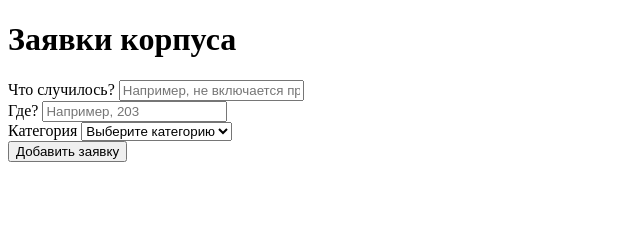
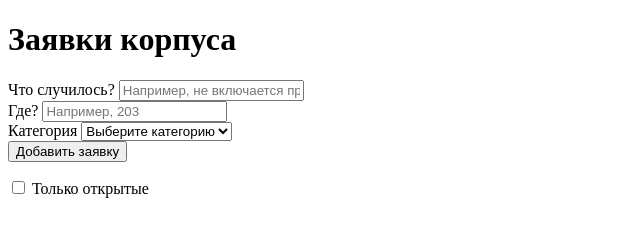
Before and after one commit to polina156/room, a plain HTML site: page index.html in a window 1280 px wide. Shown: the whole page, without its empty margins (0-640 px from the left). Drawn offline with Linux system fonts and the light colour scheme.

Commit message:
добавила фильтры в HTML

```diff
--- a/index.html
+++ b/index.html
@@ -34,6 +34,11 @@
 
     <p id="message" role="alert"></p>
     </section>
+    <section class="filters">
+      <label class="checkbox-label" for="onlyOpenCheckbox">
+        <input type="checkbox" id="onlyOpenCheckbox">
+        Только открытые
+      </label>
 
 
 
--- a/index.js
+++ b/index.js
@@ -43,8 +43,6 @@ let visibleCount = 0;
       : "Нет заявок по выбранным фильтрам";
     listEl.append(emptyLi);
   }
-
-
 
   function createTicketElement(ticket, index) {
   const li = document.createElement("li");
```
